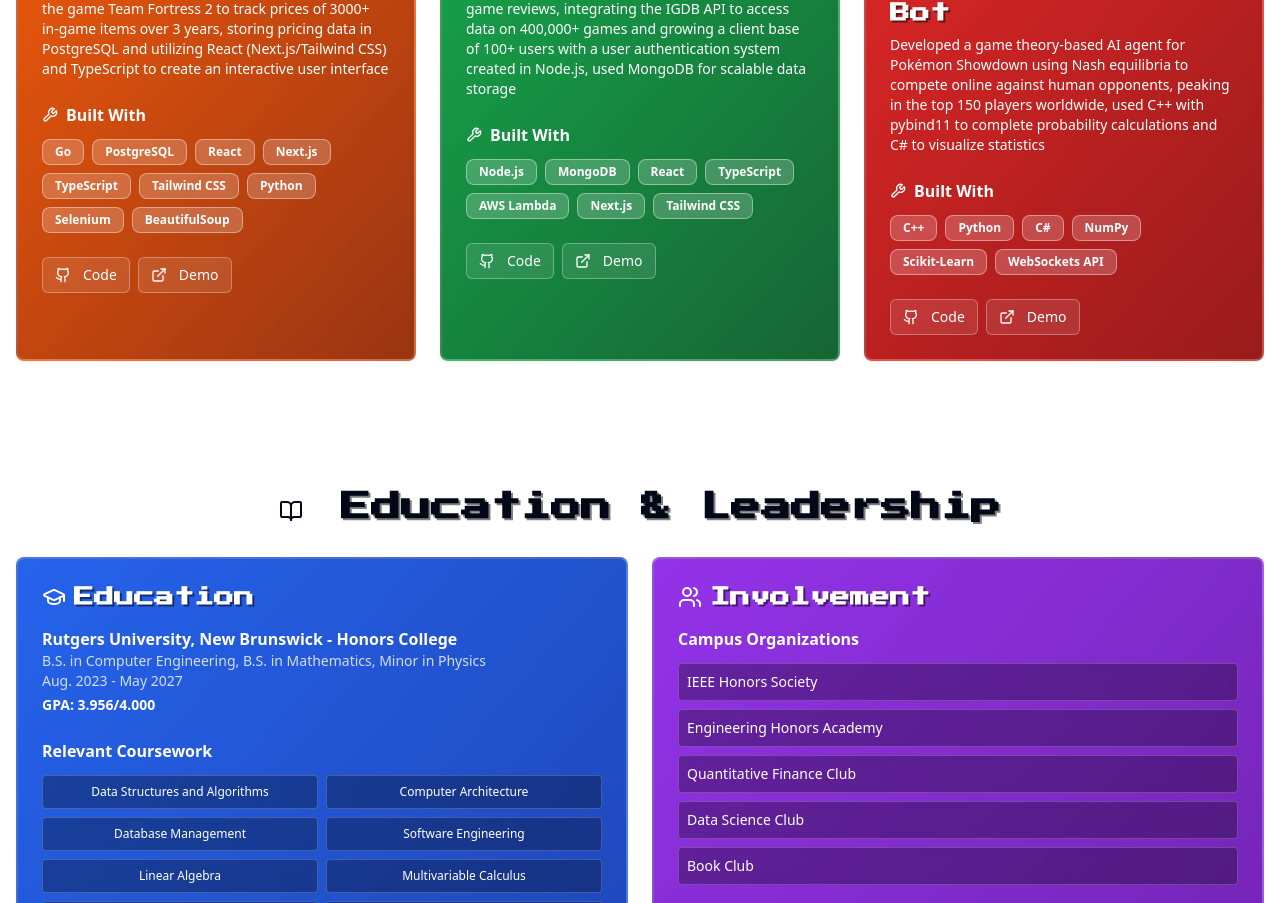
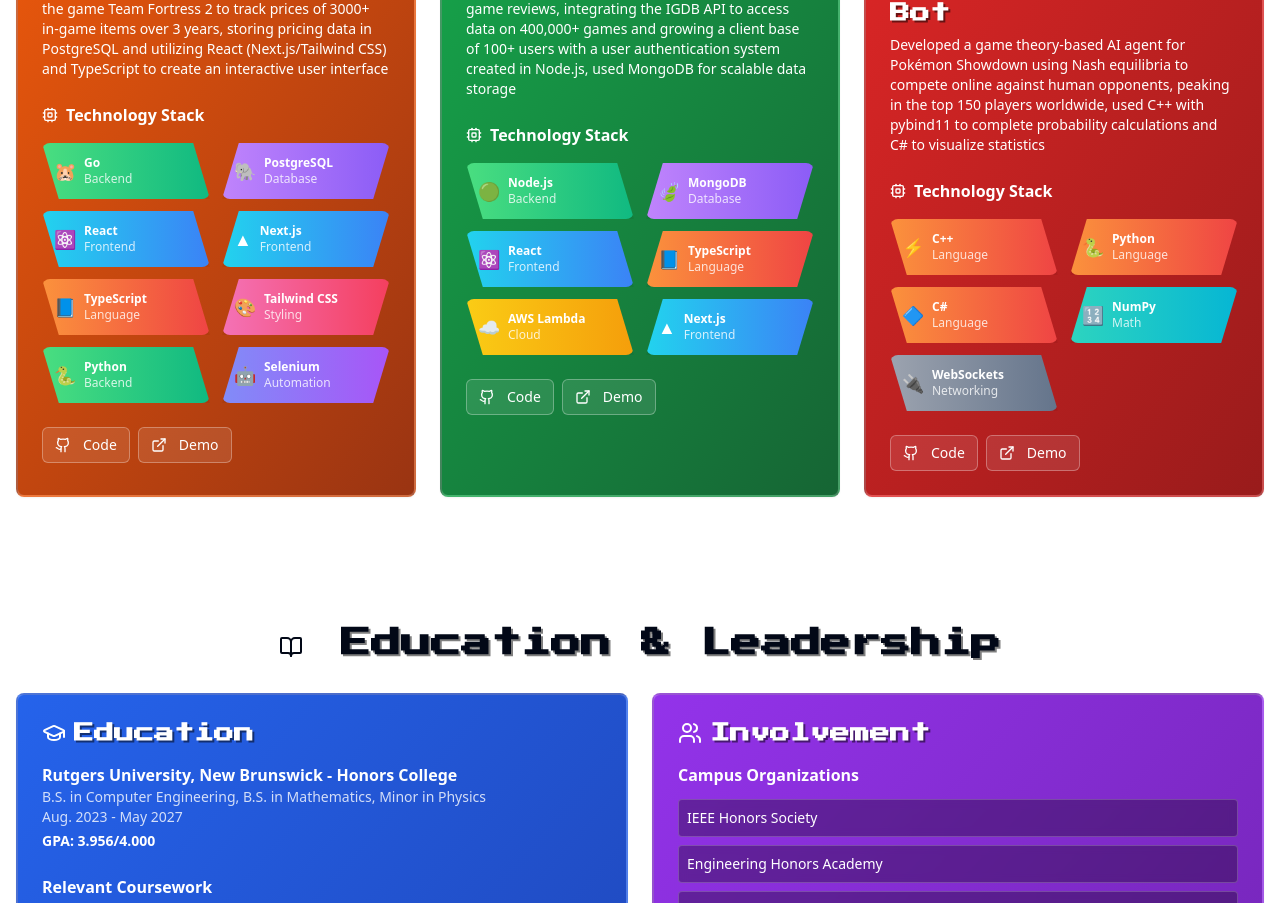
Before and after one commit to SamirVarma01/portfolio, a Next.js app: page / in a window 1280 px wide. Shown: the part 4231-5134 px from the top of the page. Built offline with nearby package versions, Linux system fonts and the light colour scheme; a web font is replaced by a local one.

Commit message:
Update Projects

```diff
--- a/components/projects-section.tsx
+++ b/components/projects-section.tsx
@@ -1,7 +1,7 @@
 "use client"
 import { motion } from "framer-motion"
 import { Card } from "@/components/ui/card"
-import { Code, ExternalLink, Github, Wrench } from "lucide-react"
+import { Code, ExternalLink, Github, Cpu } from "lucide-react"
 import { Button } from "@/components/ui/button"
 
 export default function ProjectsSection() {
@@ -11,15 +11,14 @@ export default function ProjectsSection() {
       description:
         "Developed a full-stack marketplace application for the game Team Fortress 2 to track prices of 3000+ in-game items over 3 years, storing pricing data in PostgreSQL and utilizing React (Next.js/Tailwind CSS) and TypeScript to create an interactive user interface",
       skills: [
-        "Go",
-        "PostgreSQL",
-        "React",
-        "Next.js",
-        "TypeScript",
-        "Tailwind CSS",
-        "Python",
-        "Selenium",
-        "BeautifulSoup",
+        { name: "Go", icon: "🐹", tier: "backend" },
+        { name: "PostgreSQL", icon: "🐘", tier: "database" },
+        { name: "React", icon: "⚛️", tier: "frontend" },
+        { name: "Next.js", icon: "▲", tier: "frontend" },
+        { name: "TypeScript", icon: "📘", tier: "language" },
+        { name: "Tailwind CSS", icon: "🎨", tier: "styling" },
+        { name: "Python", icon: "🐍", tier: "backend" },
+        { name: "Selenium", icon: "🤖", tier: "automation" },
       ],
       color: "from-orange-600 to-orange-800",
       icon: "🎮",
@@ -28,7 +27,14 @@ export default function ProjectsSection() {
       title: "NextLevel",
       description:
         "Launched a full-stack social media website for video game reviews, integrating the IGDB API to access data on 400,000+ games and growing a client base of 100+ users with a user authentication system created in Node.js, used MongoDB for scalable data storage",
-      skills: ["Node.js", "MongoDB", "React", "TypeScript", "AWS Lambda", "Next.js", "Tailwind CSS"],
+      skills: [
+        { name: "Node.js", icon: "🟢", tier: "backend" },
+        { name: "MongoDB", icon: "🍃", tier: "database" },
+        { name: "React", icon: "⚛️", tier: "frontend" },
+        { name: "TypeScript", icon: "📘", tier: "language" },
+        { name: "AWS Lambda", icon: "☁️", tier: "cloud" },
+        { name: "Next.js", icon: "▲", tier: "frontend" },
+      ],
       color: "from-green-600 to-green-800",
       icon: "🎯",
     },
@@ -36,11 +42,42 @@ export default function ProjectsSection() {
       title: "Game-Theoretic Pokémon Battle Bot",
       description:
         "Developed a game theory-based AI agent for Pokémon Showdown using Nash equilibria to compete online against human opponents, peaking in the top 150 players worldwide, used C++ with pybind11 to complete probability calculations and C# to visualize statistics",
-      skills: ["C++", "Python", "C#", "NumPy", "Scikit-Learn", "WebSockets API"],
+      skills: [
+        { name: "C++", icon: "⚡", tier: "language" },
+        { name: "Python", icon: "🐍", tier: "language" },
+        { name: "C#", icon: "🔷", tier: "language" },
+        { name: "NumPy", icon: "🔢", tier: "math" },
+        { name: "WebSockets", icon: "🔌", tier: "networking" },
+      ],
       color: "from-red-600 to-red-800",
       icon: "⚡",
     },
   ]
+
+  const getTierColor = (tier: string) => {
+    switch (tier) {
+      case "frontend":
+        return "from-cyan-400 to-blue-500"
+      case "backend":
+        return "from-green-400 to-emerald-500"
+      case "database":
+        return "from-purple-400 to-violet-500"
+      case "language":
+        return "from-orange-400 to-red-500"
+      case "cloud":
+        return "from-yellow-400 to-amber-500"
+      case "styling":
+        return "from-pink-400 to-rose-500"
+      case "automation":
+        return "from-indigo-400 to-purple-500"
+      case "math":
+        return "from-teal-400 to-cyan-500"
+      case "networking":
+        return "from-gray-400 to-slate-500"
+      default:
+        return "from-gray-400 to-gray-600"
+    }
+  }
 
   const container = {
     hidden: { opacity: 0 },
@@ -87,28 +124,36 @@ export default function ProjectsSection() {
               <h3 className="text-xl font-bold mb-2 pixel-text">{project.title}</h3>
               <p className="mb-6 text-sm">{project.description}</p>
 
-              {/* Tech Stack as Stacked Chips */}
+              {/* Tech Stack as Hexagonal Grid */}
               <div className="mb-6">
-                <h4 className="font-semibold mb-3 flex items-center">
-                  <Wrench className="h-4 w-4 mr-2" />
-                  Built With
+                <h4 className="font-semibold mb-4 flex items-center">
+                  <Cpu className="h-4 w-4 mr-2" />
+                  Technology Stack
                 </h4>
 
-                <div className="flex flex-wrap gap-2">
+                <div className="grid grid-cols-2 gap-3">
                   {project.skills.map((skill, skillIndex) => (
                     <motion.div
-                      key={skill}
-                      className="px-3 py-1 bg-white/20 backdrop-blur-sm border border-white/40 rounded-lg text-xs font-semibold"
-                      initial={{ opacity: 0, y: 10 }}
-                      whileInView={{ opacity: 1, y: 0 }}
-                      transition={{ delay: skillIndex * 0.05 }}
-                      whileHover={{
-                        scale: 1.05,
-                        backgroundColor: "rgba(255,255,255,0.3)",
-                        y: -2,
+                      key={skill.name}
+                      className={`relative p-3 rounded-lg bg-gradient-to-r ${getTierColor(skill.tier)} text-white shadow-lg`}
+                      initial={{ opacity: 0, x: -20 }}
+                      whileInView={{ opacity: 1, x: 0 }}
+                      transition={{ delay: skillIndex * 0.1 }}
+                      whileHover={{ scale: 1.05, rotate: 1 }}
+                      style={{
+                        clipPath:
+                          skillIndex % 2 === 0
+                            ? "polygon(0% 0%, 90% 0%, 100% 100%, 10% 100%)"
+                            : "polygon(10% 0%, 100% 0%, 90% 100%, 0% 100%)",
                       }}
                     >
-                      {skill}
+                      <div className="flex items-center space-x-2">
+                        <span className="text-lg">{skill.icon}</span>
+                        <div>
+                          <div className="text-xs font-bold">{skill.name}</div>
+                          <div className="text-xs opacity-80 capitalize">{skill.tier}</div>
+                        </div>
+                      </div>
                     </motion.div>
                   ))}
                 </div>
```
